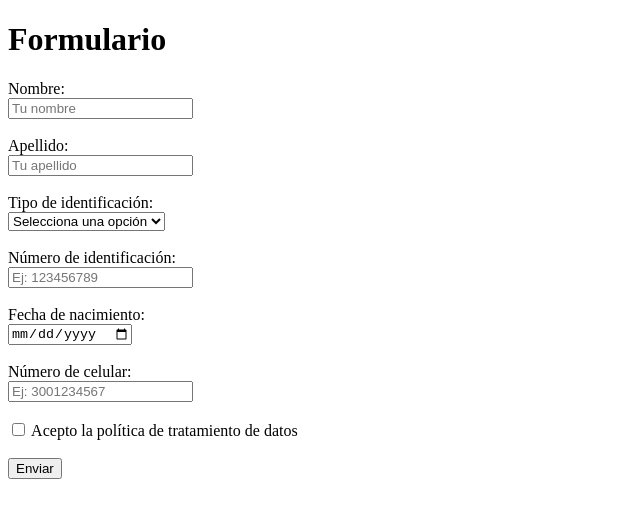
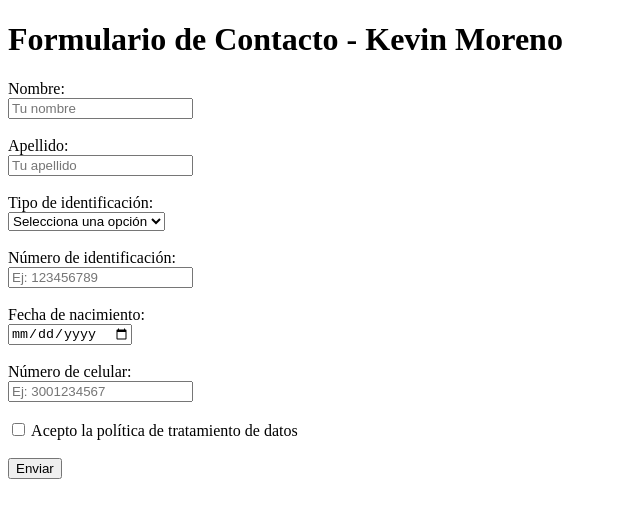
Before and after one commit to kevmorenome/CV_KEVIN_MORENO, a plain HTML site: page formulario.html in a window 1280 px wide. Shown: the whole page, without its empty margins (0-640 px from the left). Drawn offline with Linux system fonts and the light colour scheme.

Commit message:
Actualizacion final formulario

```diff
--- a/formulario.html
+++ b/formulario.html
@@ -3,10 +3,10 @@
 <head>
     <meta charset="UTF-8">
     <meta name="viewport" content="width=device-width, initial-scale=1.0">
-    <title>Actividad Formulario</title>
+    <title>Formulario de Contacto</title>
 </head>
 <body>
-<h1>Formulario</h1>
+<h1>Formulario de Contacto - Kevin Moreno</h1>
 
   <form action="#" method="post">
     <label for="nombre">Nombre:</label><br>
```
